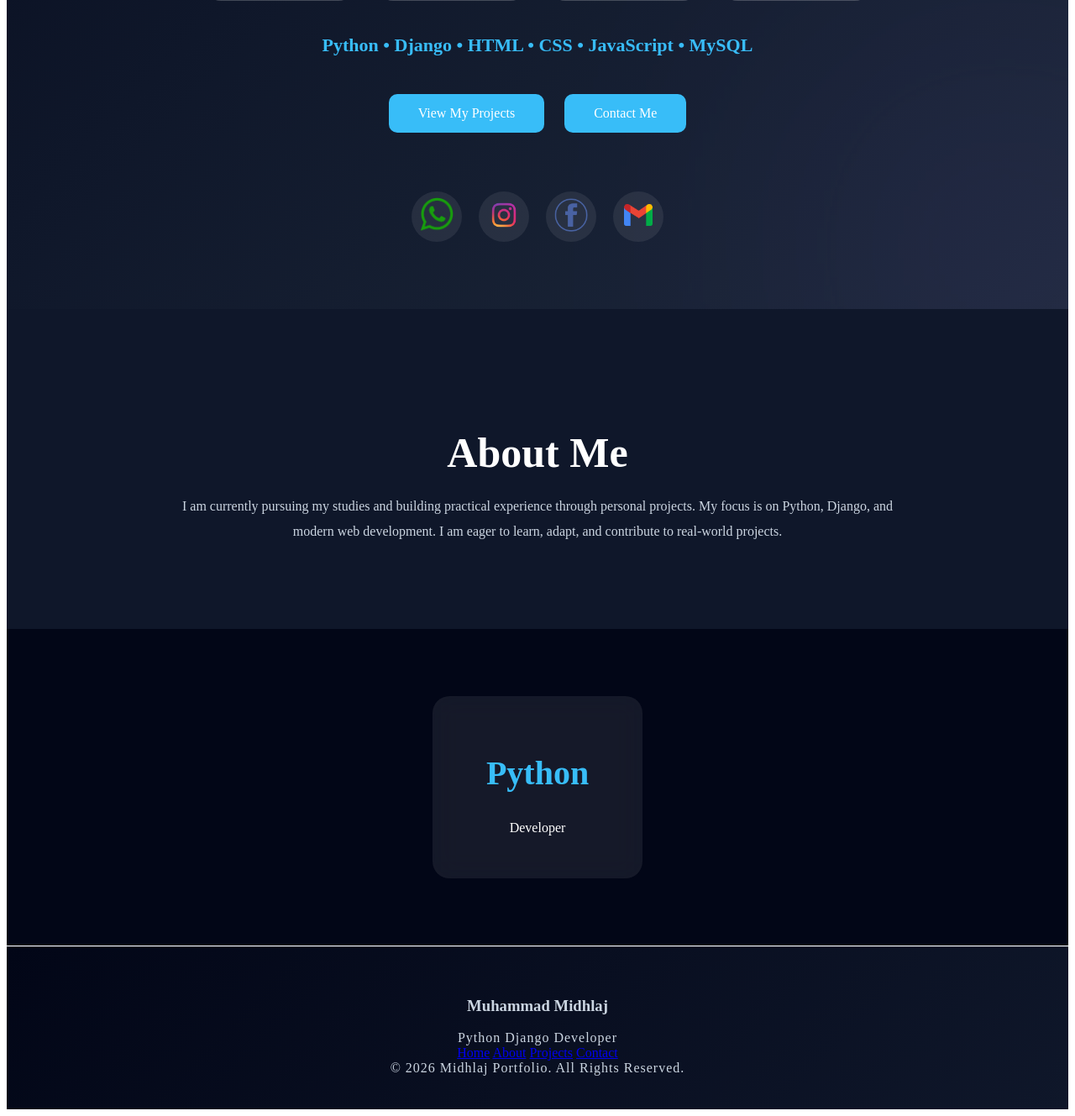
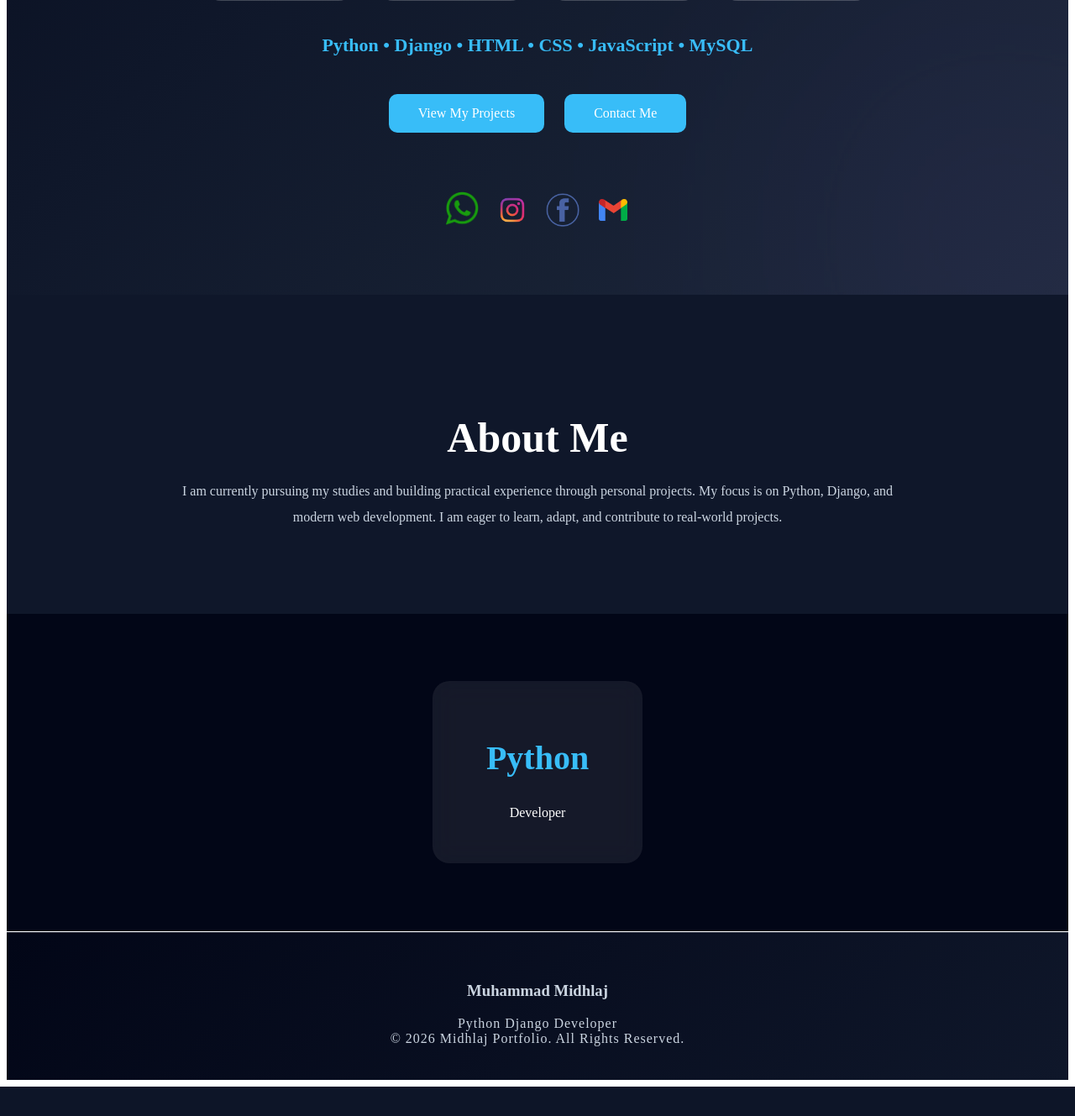
Before and after one commit to MUAMMAD-MIDHLAJ-MK/my-prof-portfolio, a Django app: page / in a window 1280 px wide. Shown: the part 1101-2430 px from the top of the page at 84% size. After the commit the page ends 2395 px from the top, so only its background shows below. Run offline with Django 5.2, Linux system fonts and the light colour scheme; data that the repository does not hold is empty.

```diff
--- a/civi/templates/footer.html
+++ b/civi/templates/footer.html
@@ -4,12 +4,6 @@
 
     <p>Python Django Developer</p>
 
-    <div class="footer-links">
-        <a href="/">Home</a>
-        <a href="/about/">About</a>
-        <a href="/portfolio/">Projects</a>
-        <a href="/contact/">Contact</a>
-    </div>
 
     <p class="copyright">
         © 2026 Midhlaj Portfolio. All Rights Reserved.
--- a/static/css/about.css
+++ b/static/css/about.css
@@ -294,10 +294,10 @@
     gap:20px;
     margin-top:60px;
 }
-
+/*
 .logo2_btn{
-    width: 60px;px;
-    height:60px;
+    width: 50px;
+    height:50px;
     border-radius:50%;
     background:rgba(255,255,255,.08);
     display:flex;
@@ -305,7 +305,26 @@
     justify-content:center;
     transition:.3s;
 }
+*/
+.logo2_btn a{
+    display:flex;
+    align-items:center;
+    justify-content:center;
 
+    width:100%;
+    height:100%;
+}
+.hero::before,
+.hero::after{
+    pointer-events:none;
+}
+
+.hero-buttons,
+.mail-log{
+    position:relative;
+    z-index:100;
+}
+/* dlt*/
 .logo2_btn:hover{
     transform:translateY(-8px);
 }
```
